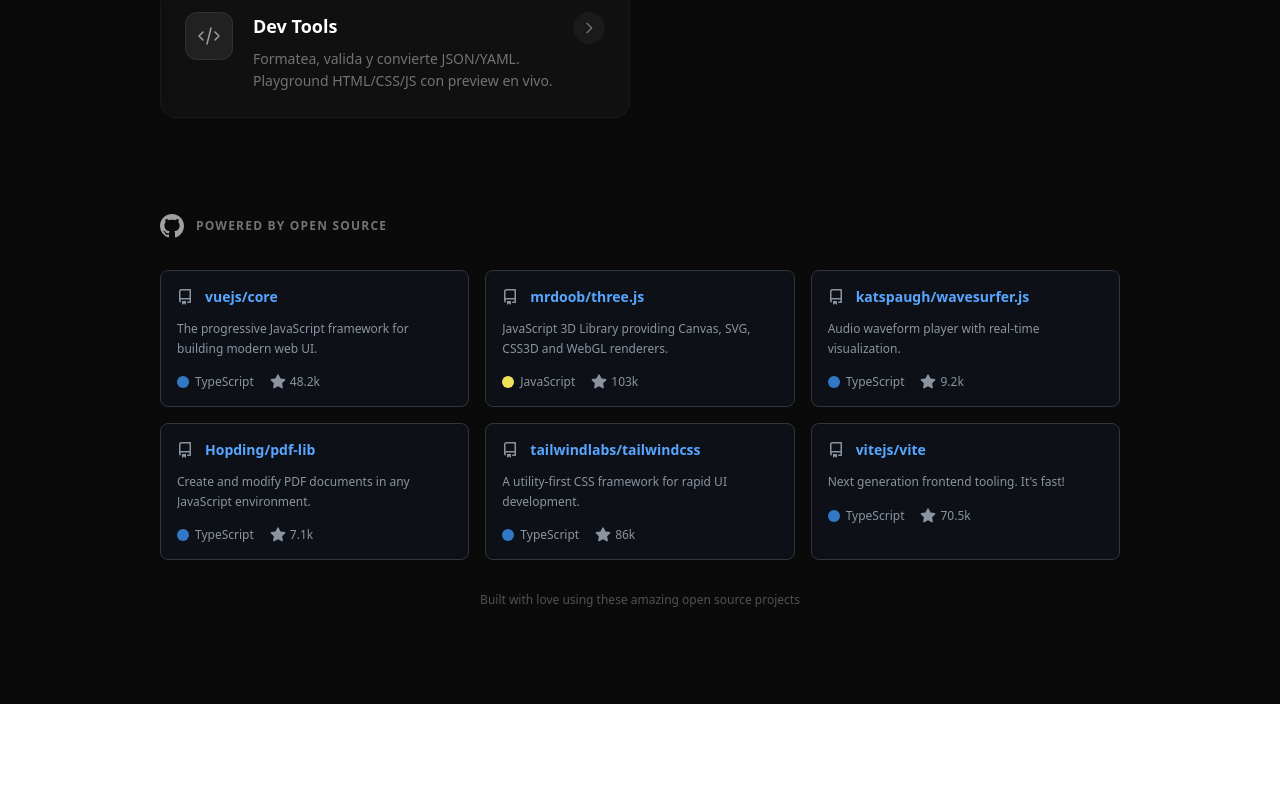
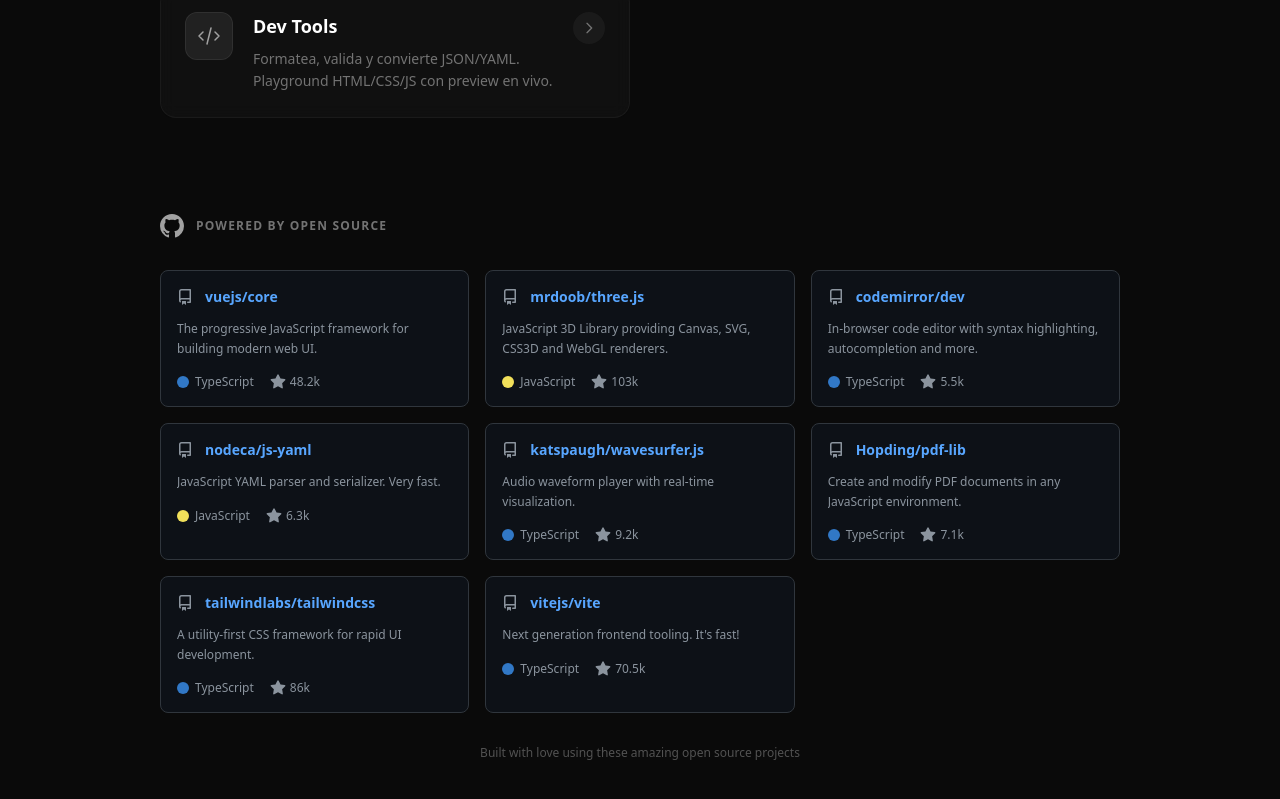
Before and after one commit to christianpasinrey/tools, a Vue app: page / in a window 1280 px wide. Shown: the part 949-1748 px from the top of the page. Before the commit the page ends 1653 px from the top, so only its background shows below. Built offline with nearby package versions, Linux system fonts and the light colour scheme.

Commit message:
feat: agregar nuevos paquetes de herramientas en la sección de paquetes en Home.vue

```diff
--- a/src/views/Home.vue
+++ b/src/views/Home.vue
@@ -234,6 +234,22 @@ const packages = [
     language: 'JavaScript',
     languageColor: '#f1e05a',
     stars: '103k'
+  },
+  {
+    name: 'codemirror/dev',
+    description: 'In-browser code editor with syntax highlighting, autocompletion and more.',
+    url: 'https://github.com/codemirror/dev',
+    language: 'TypeScript',
+    languageColor: '#3178c6',
+    stars: '5.5k'
+  },
+  {
+    name: 'nodeca/js-yaml',
+    description: 'JavaScript YAML parser and serializer. Very fast.',
+    url: 'https://github.com/nodeca/js-yaml',
+    language: 'JavaScript',
+    languageColor: '#f1e05a',
+    stars: '6.3k'
   },
   {
     name: 'katspaugh/wavesurfer.js',
```
